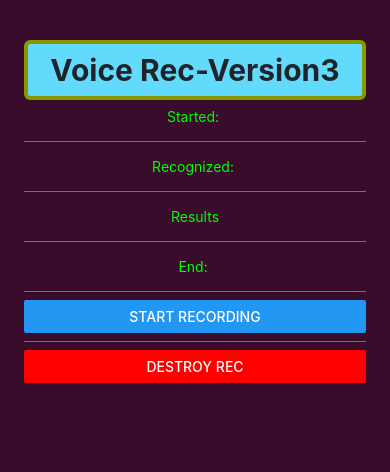
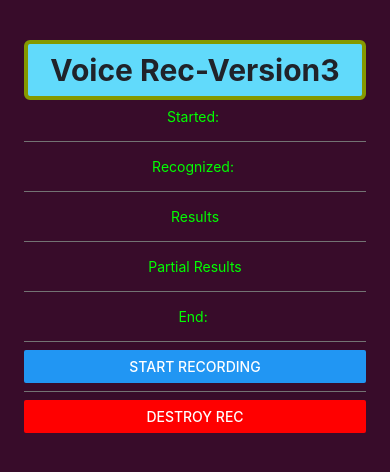
Before and after one commit to filmverse/VoiceRecording, a React Native app in the folder VoiceRec3/: screen / in a window 390 px wide. Shown: the top 472 px of the page. Built offline with nearby package versions, Linux system fonts and the light colour scheme.

Commit message:
finishing up

```diff
--- a/VoiceRec3/App.tsx
+++ b/VoiceRec3/App.tsx
@@ -14,12 +14,14 @@ const App = () => {
   const [end, setEnd] = useState('');
   const [started, setStarted] = useState('');
   const [results, setResults] = useState([]);
+  const [partialResults, setPartialResults] = useState([]);
   const [recording, setRecording] = useState(false);
 
   useEffect(() => {
     Voice.onSpeechStart = onSpeechStart;
     Voice.onSpeechEnd = onSpeechEnd;
     Voice.onSpeechResults = onSpeechResults;
+    Voice.onSpeechPartialResults = onSpeechPartialResults;
 
     return () => {
       Voice.destroy().then(Voice.removeAllListeners);
@@ -47,6 +49,11 @@ const App = () => {
       }
     );
     setResults(e.value);
+  };
+
+  const onSpeechPartialResults = (e: SpeechResultsEvent) => {
+    console.log('onSpeechPartialResults: ', e);
+    setPartialResults(e.value);
   };
 
   const _startRecognizing = async () => {
@@ -81,6 +88,7 @@ const App = () => {
     setEnd('');
     setStarted('');
     setResults([]);
+    setPartialResults([]);
   };
 
   return (
@@ -94,6 +102,15 @@ const App = () => {
       {results.map((result, index) => {
         return (
           <Text key={`result-${index}`} style={styles.title1}>
+            {result}
+          </Text>
+        );
+      })}
+      <Separator />
+      <Text style={styles.title1}>Partial Results</Text>
+      {partialResults.map((result, index) => {
+        return (
+          <Text key={`partial-result-${index}`} style={styles.title1}>
             {result}
           </Text>
         );
```
